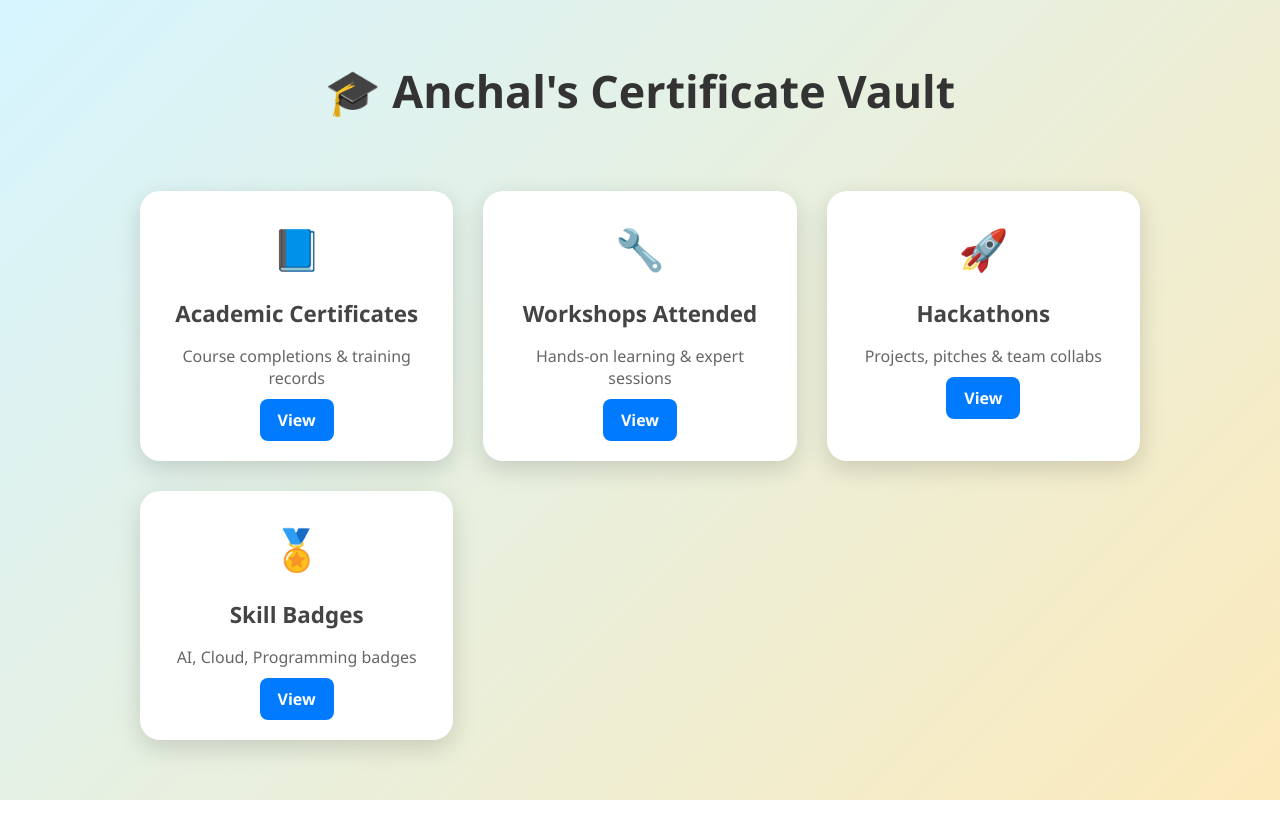
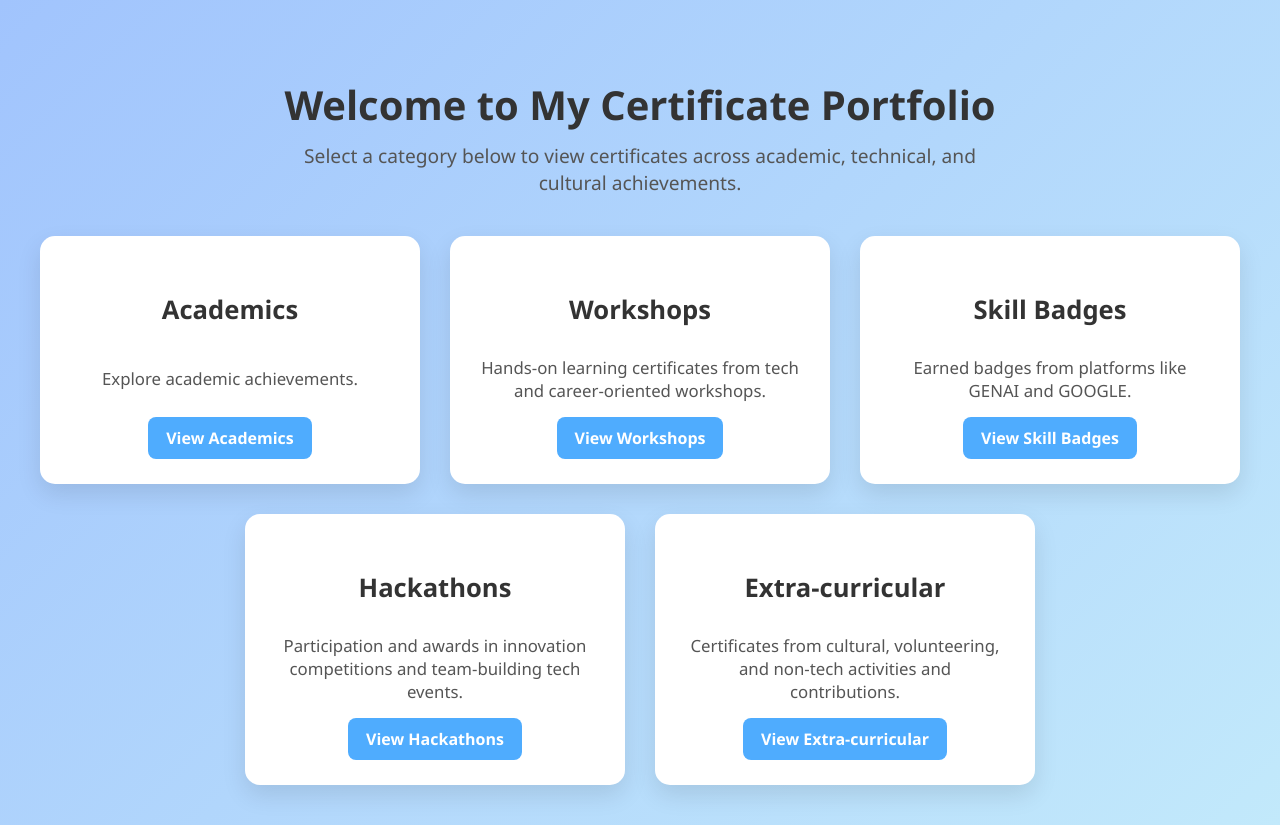
Before and after one commit to Anchalanshu/Anchal_Certificates, a plain HTML site: page index.html in a window 1280 px wide. Before the commit the page ends 800 px from the top, so only its background shows below. Drawn offline with Linux system fonts and the light colour scheme.

Commit message:
Update index.html

```diff
--- a/index.html
+++ b/index.html
@@ -1,124 +1,67 @@
 <!DOCTYPE html>
 <html lang="en">
 <head>
-  <meta charset="UTF-8" />
-  <meta name="viewport" content="width=device-width, initial-scale=1.0"/>
-  <title>Anchal's Certificate Vault</title>
-  <style>
-    body {
-      margin: 0;
-      font-family: 'Segoe UI', sans-serif;
-      background: linear-gradient(135deg, #d6f5ff, #fceabb);
-      display: flex;
-      flex-direction: column;
-      align-items: center;
-      min-height: 100vh;
-    }
+  <meta charset="UTF-8">
+  <title>My Certificate Showcase</title>
+  <link rel="stylesheet" href="css/style.css">
+</head>
+<body class="home-page">
 
-    h1 {
-      margin-top: 60px;
-      font-size: 2.8rem;
-      color: #333;
-      text-align: center;
-    }
+  <div class="intro">
+    <h1>Welcome to My Certificate Portfolio</h1>
+    <p>Select a category below to view certificates across academic, technical, and cultural achievements.</p>
+  </div>
 
-    .card-container {
-      display: grid;
-      grid-template-columns: repeat(auto-fit, minmax(250px, 1fr));
-      gap: 30px;
-      padding: 40px;
-      width: 90%;
-      max-width: 1000px;
-    }
+  <div class="category-grid">
 
-    .card {
-      background: white;
-      border-radius: 20px;
-      box-shadow: 0 8px 25px rgba(0, 0, 0, 0.15);
-      padding: 30px 20px;
-      text-align: center;
-      transition: transform 0.3s ease, box-shadow 0.3s ease;
-    }
+    <!-- Academic -->
+<a href="templates/academics.html" target="_blank" class="category-card">
+  <h2>Academics</h2>
+  <p>Explore academic achievements.</p>
+  <div class="btn-container">
+    <span class="card-btn">View Academics</span>
+  </div>
+</a>
 
-    .card:hover {
-      transform: translateY(-5px);
-      box-shadow: 0 12px 30px rgba(0, 0, 0, 0.2);
-    }
 
-    .card h3 {
-      margin-bottom: 10px;
-      font-size: 1.4rem;
-      color: #444;
-    }
+    <!-- Workshops -->
+    <a href="templates/workshops.html" target="_blank" class="category-card">
+      <h2>Workshops</h2>
+      <p>Hands-on learning certificates from tech and career-oriented workshops.</p>
+      <div class="btn-container">
+        <span class="card-btn">View Workshops</span>
+      </div>
+    </a>
 
-    .card p {
-      font-size: 1rem;
-      color: #666;
-      margin-bottom: 20px;
-    }
+    <!-- Skill Badges -->
+<a href="templates/skill-badge.html" target="_blank" class="category-card">
+  <h2>Skill Badges</h2>
+  <p>Earned badges from platforms like GENAI and GOOGLE.</p>
+  <div class="btn-container">
+    <span class="card-btn">View Skill Badges</span>
+  </div>
+</a>
 
-    .card a {
-      text-decoration: none;
-      background: #007bff;
-      color: white;
-      padding: 10px 18px;
-      border-radius: 8px;
-      font-weight: bold;
-      transition: background 0.3s ease;
-    }
 
-    .card a:hover {
-      background: #0056b3;
-    }
+    <!-- Hackathons -->
+    <a href="templates/hackathons.html" target="_blank" class="category-card">
+      <h2>Hackathons</h2>
+      <p>Participation and awards in innovation competitions and team-building tech events.</p>
+      <div class="btn-container">
+        <span class="card-btn">View Hackathons</span>
+      </div>
+    </a>
 
-    .emoji {
-      font-size: 2.5rem;
-      margin-bottom: 10px;
-    }
+    <!-- Extra Curricular -->
+    <a href="templates/extra-curricular.html" target="_blank" class="category-card">
+      <h2>Extra-curricular</h2>
+      <p>Certificates from cultural, volunteering, and non-tech activities and contributions.</p>
+      <div class="btn-container">
+        <span class="card-btn">View Extra-curricular</span>
+      </div>
+    </a>
 
-    @media (max-width: 600px) {
-      h1 {
-        font-size: 2rem;
-        margin-top: 40px;
-      }
+  </div>
 
-      .card-container {
-        padding: 20px;
-      }
-    }
-  </style>
-</head>
-<body>
-  <h1>🎓 Anchal's Certificate Vault</h1>
-
-  <div class="card-container">
-    <div class="card">
-      <div class="emoji">📘</div>
-      <h3>Academic Certificates</h3>
-      <p>Course completions & training records</p>
-      <a href="templates/academic.html">View</a>
-    </div>
-
-    <div class="card">
-      <div class="emoji">🔧</div>
-      <h3>Workshops Attended</h3>
-      <p>Hands-on learning & expert sessions</p>
-      <a href="templates/workshops.html">View</a>
-    </div>
-
-    <div class="card">
-      <div class="emoji">🚀</div>
-      <h3>Hackathons</h3>
-      <p>Projects, pitches & team collabs</p>
-      <a href="templates/hackathons.html">View</a>
-    </div>
-
-    <div class="card">
-      <div class="emoji">🏅</div>
-      <h3>Skill Badges</h3>
-      <p>AI, Cloud, Programming badges</p>
-      <a href="templates/skill-badge.html">View</a>
-    </div>
-  </div>
 </body>
 </html>
```
